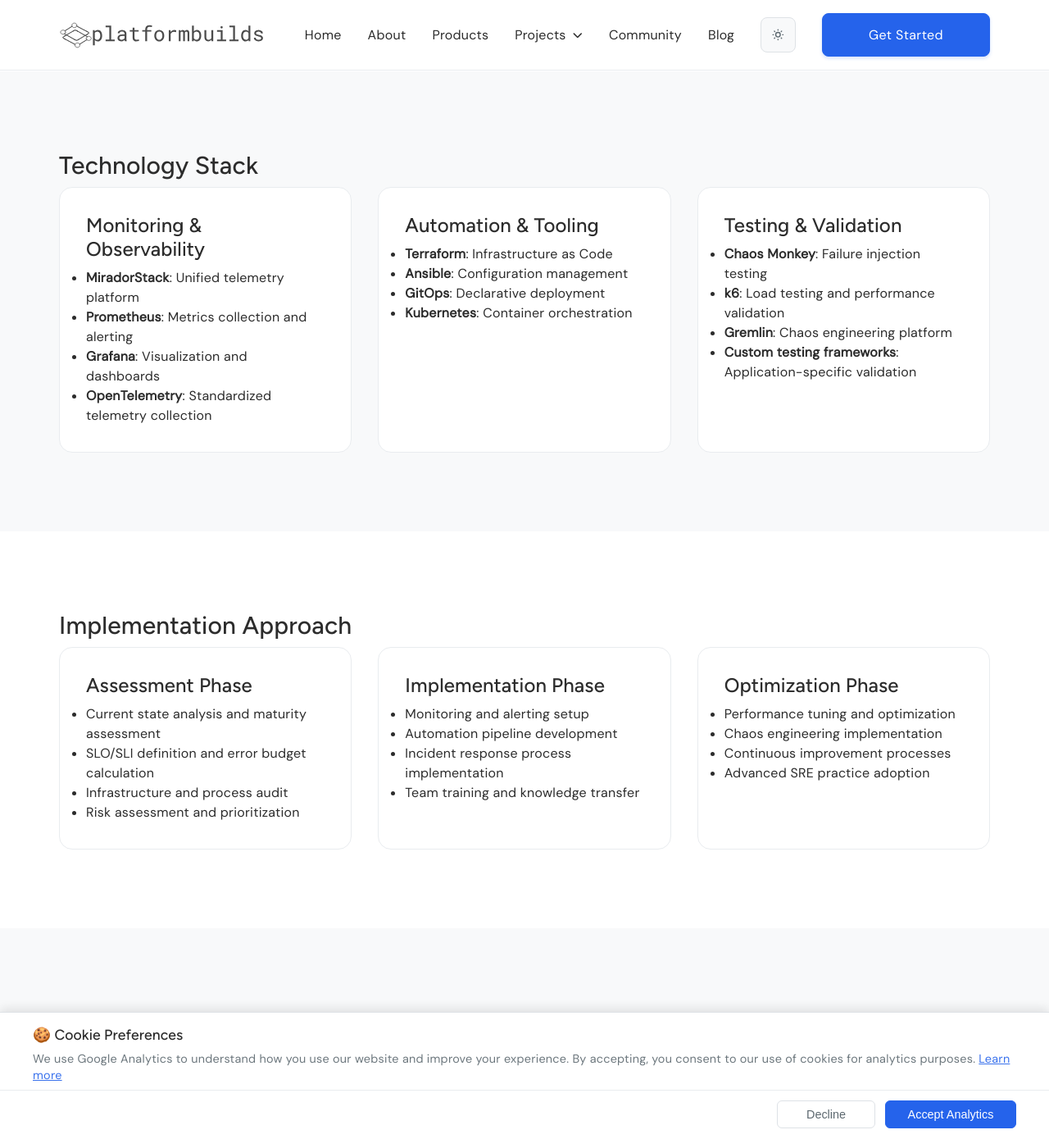
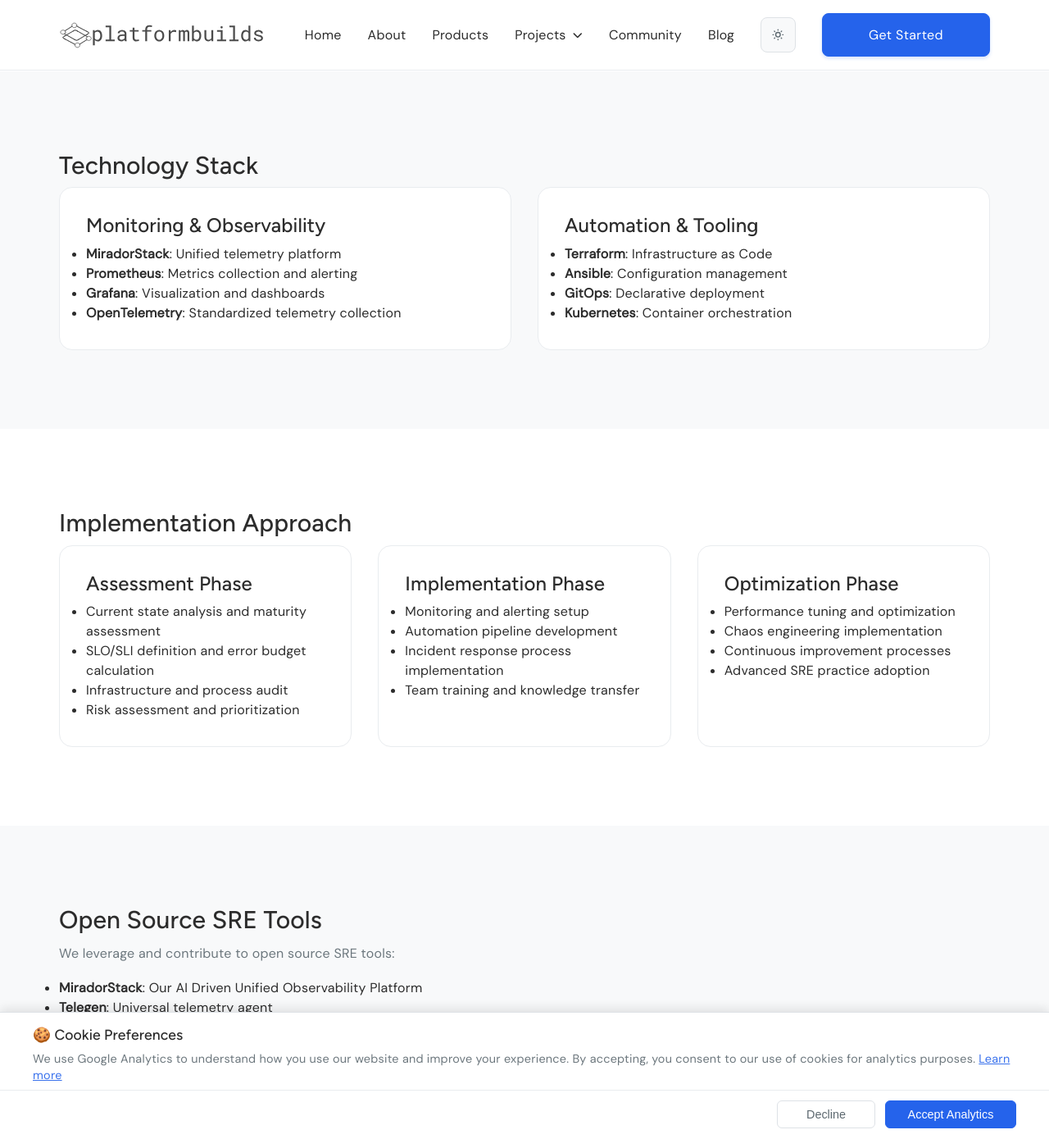
Before and after one commit to platformbuilds/platformbuilds-site, a Jekyll site: the page built from _projects/site-reliability-engineering.md, in a window 1280 px wide and 1400 px high, scrolled down 3371 px. Shown: the whole window at 82% size. Built offline with Jekyll 4.4.1, drawn with Linux system fonts in a browser that asks for light colours.

Commit message:
Remove Testing & Validation card and make View on GitHub button grayscale

```diff
--- a/_projects/site-reliability-engineering.md
+++ b/_projects/site-reliability-engineering.md
@@ -207,7 +207,7 @@
 <section class="section" style="background-color: var(--bg-secondary);">
     <div class="container">
     <h3>Technology Stack</h3>
-        <div class="grid grid-3">
+        <div class="grid grid-2">
             <div class="card">
                 <h4>Monitoring & Observability</h4>
                 <ul>
@@ -224,15 +224,6 @@
                 <li><strong>Ansible</strong>: Configuration management</li>
                 <li><strong>GitOps</strong>: Declarative deployment</li>
                 <li><strong>Kubernetes</strong>: Container orchestration</li>
-                </ul>
-            </div>
-            <div class="card">
-                <h4>Testing & Validation</h4>
-                <ul>
-                <li><strong>Chaos Monkey</strong>: Failure injection testing</li>
-                <li><strong>k6</strong>: Load testing and performance validation</li>
-                <li><strong>Gremlin</strong>: Chaos engineering platform</li>
-                <li><strong>Custom testing frameworks</strong>: Application-specific validation</li>
                 </ul>
             </div>
         </div>
@@ -279,10 +270,8 @@
     <h3>Open Source SRE Tools</h3>
     <p>We leverage and contribute to open source SRE tools:</p>
     <ul>
-    <li><strong>MiradorStack</strong>: Our unified observability platform</li>
+    <li><strong>MiradorStack</strong>: Our AI Driven Unified Observability Platform</li>
     <li><strong>Telegen</strong>: Universal telemetry agent</li>
-    <li><strong>Prometheus</strong>: Industry-standard metrics collection</li>
-    <li><strong>Grafana</strong>: Visualization and alerting</li>
     <li><strong>OpenTelemetry</strong>: Vendor-neutral telemetry standard</li>
     </ul>
     </div>
@@ -300,7 +289,7 @@
     <li><strong>Train Your Team</strong>: Ensure knowledge transfer and SRE culture adoption</li>
     </ol>
         <div class="buttons" style="display: flex; justify-content: center; align-items: center; margin-top: 20px;">
-            <a href="https://github.com/platformbuilds" class="btn btn-primary btn-header" style="margin-right: 10px;">
+            <a href="https://github.com/platformbuilds" class="btn btn-primary btn-header" style="margin-right: 10px; filter: grayscale(100%);">
                 <svg xmlns="http://www.w3.org/2000/svg" width="16" height="16" fill="currentColor" viewBox="0 0 16 16" style="margin-right: 8px;">
                     <path d="M8 0C3.58 0 0 3.58 0 8c0 3.54 2.29 6.53 5.47 7.59.4.07.55-.17.55-.38 0-.19-.01-.82-.01-1.49-2.01.37-2.53-.49-2.69-.94-.09-.23-.48-.94-.82-1.13-.28-.15-.68-.52-.01-.53.63-.01 1.08.58 1.23.82.72 1.21 1.87.87 2.33.66.07-.52.28-.87.51-1.07-1.78-.2-3.64-.89-3.64-3.95 0-.87.31-1.59.82-2.15-.08-.2-.36-1.02.08-2.12 0 0 .67-.21 2.2.82.64-.18 1.32-.27 2-.27.68 0 1.36.09 2 .27 1.53-1.04 2.2-.82 2.2-.82.44 1.1.16 1.92.08 2.12.51.56.82 1.27.82 2.15 0 3.07-1.87 3.75-3.65 3.95.29.25.54.73.54 1.48 0 1.07-.01 1.93-.01 2.2 0 .21.15.46.55.38A8.012 8.012 0 0 0 16 8c0-4.42-3.58-8-8-8z"/>
                 </svg>
```
